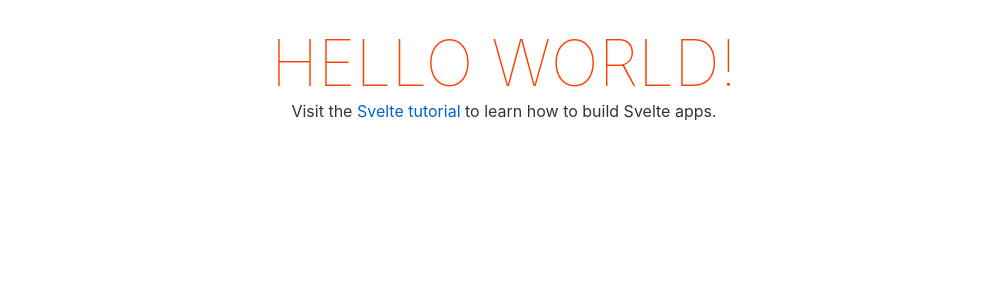
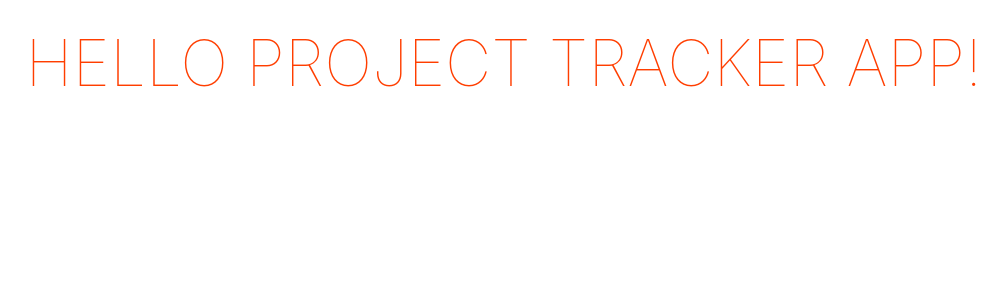
Before and after one commit to bineetNaidu/project-tracker-app, a Svelte app: page / in a window 1280 px wide. Shown: the top 300 px of the page, without its empty margins (136-1143 px from the left). Built offline with nearby package versions, Linux system fonts and the light colour scheme.

Commit message:
✨ base setup

```diff
--- a/src/App.svelte
+++ b/src/App.svelte
@@ -1,13 +1,8 @@
 <script lang="ts">
-  export let name: string;
 </script>
 
 <main>
-  <h1>Hello {name}!</h1>
-  <p>
-    Visit the <a href="https://svelte.dev/tutorial">Svelte tutorial</a> to learn
-    how to build Svelte apps.
-  </p>
+  <h1>Hello Project Tracker App!</h1>
 </main>
 
 <style>
--- a/src/main.ts
+++ b/src/main.ts
@@ -1,10 +1,7 @@
 import App from './App.svelte';
 
 const app = new App({
-	target: document.body,
-	props: {
-		name: 'world'
-	}
+  target: document.body,
 });
 
 export default app;
```
